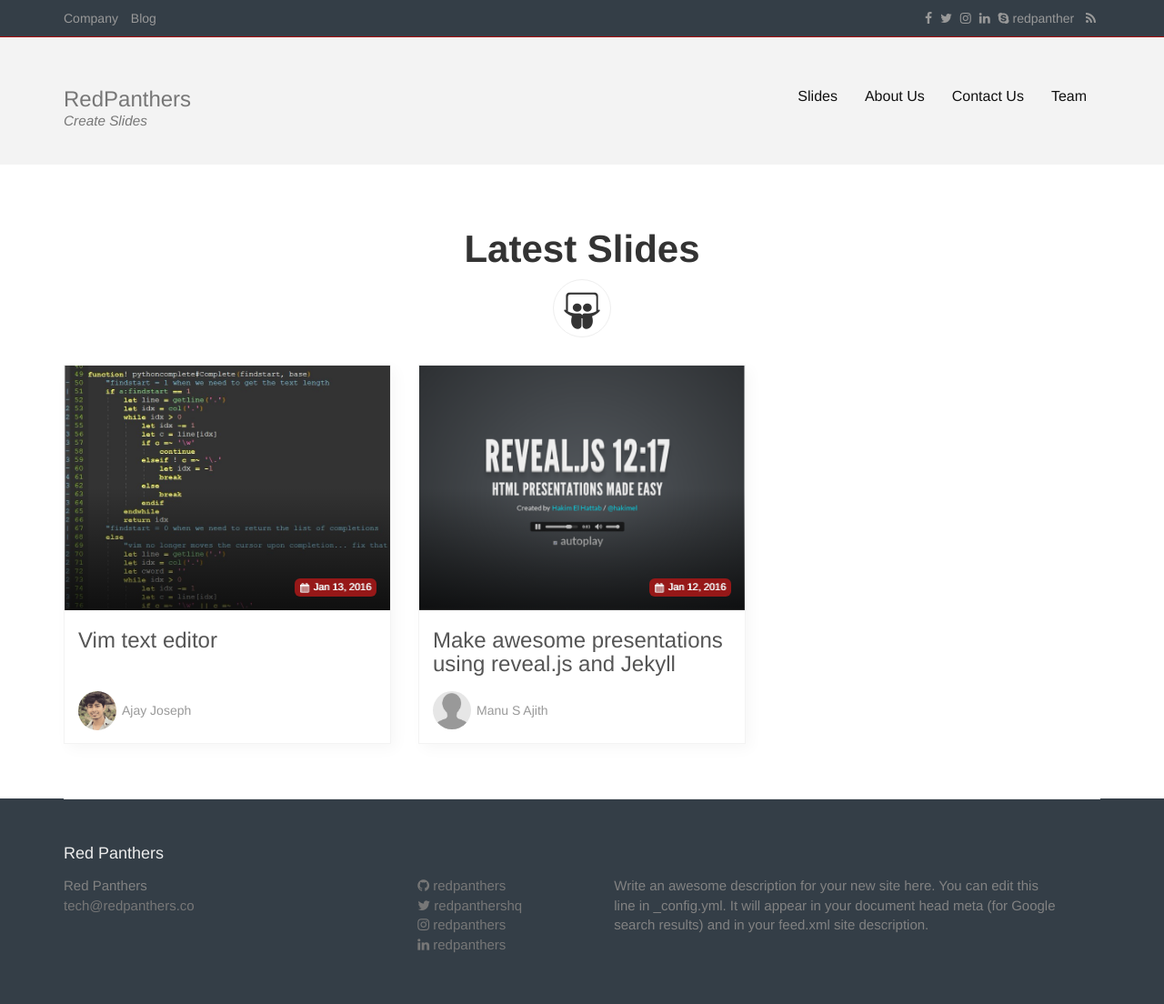
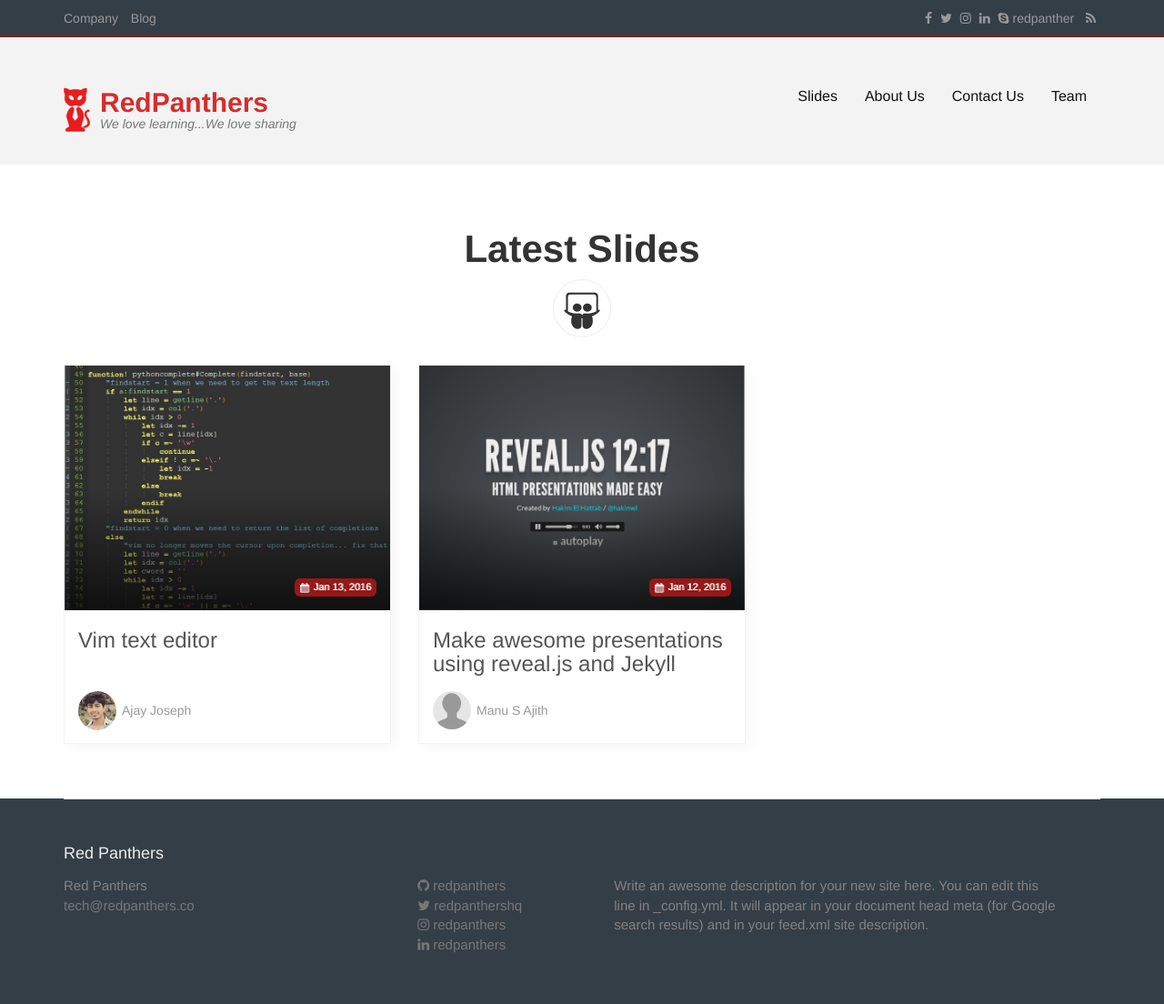
Before and after one commit to redpanthers/slides, a Jekyll site: the page built from index.html, in a window 1280 px wide. Shown: the whole page at 91% size. Built offline with Jekyll 4.4.1, drawn with Linux system fonts in a browser that asks for light colours; nearby versions of some CDN libraries.

Commit message:
Add redpanther logo and styles

```diff
--- a/_includes/header.html
+++ b/_includes/header.html
@@ -71,15 +71,18 @@
             <span class="icon-bar"></span>
             <span class="icon-bar"></span>
           </button>
-          <a class="navbar-brand" href="#">
-          <h3 class="title">RedPanthers</h3>
-          <div class="clearfix"></div>
-          <small class="clearfix">
-            <i>
-              Create Slides
-
-            </i>
-          </small>
+          <a class="redpanther-brand navbar-brand" href="#">
+          <div class="brand-logo">
+            <div class="logo-logo">
+              <img src="{{site.baseurl}}/site_image/logo-logo.png">
+            </div>
+            <div class="logo-title">
+              <h2 class="title">RedPanthers</h2>
+              <h5 class="clearfix sub-title">
+                  We love learning...We love sharing
+              </h5>
+              </div>
+            </div>
           </a>
         </div>
 
--- a/_sass/_home.scss
+++ b/_sass/_home.scss
@@ -178,3 +178,39 @@
 		}
 	}
 }
+/** Brand logo section **/
+.redpanther-brand{
+	height: auto;
+}
+.brand-logo{
+	display: block;
+	padding: 0 0 0 40px;
+	position: relative;
+	.logo-logo{
+		width: 30px;
+
+		float: left;
+		position: absolute;
+		top: 0;
+		left: 0;
+		img{
+			width: 100%;
+		}
+	}
+
+	.logo-title{
+		display: block;
+		padding: 0;
+		.title{
+			color: #d52d2d;
+			font-weight: bold;
+		}
+		.sub-title{
+			font-size: 14px;
+			clear: both;
+			margin: 0;
+			font-style: italic;
+			font-weight: lighter;
+		}
+	}
+}
```
Also changed, not shown: site_image/logo-logo.png (added), site_image/logo.png (added).
